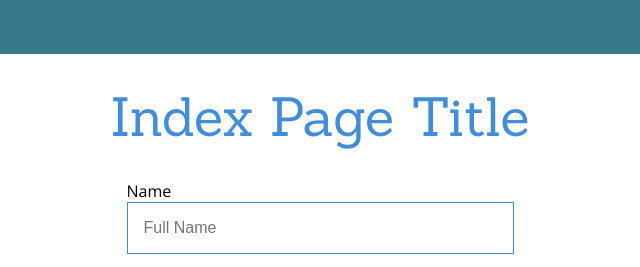
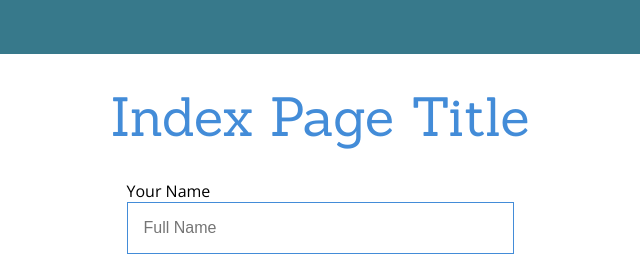
Before and after one commit to aharvard/invention-convention, a Gatsby site: page / in a window 1280 px wide. Shown: the top 267 px of the page, 320-960 px from the left. Built offline with nearby package versions, Linux system fonts and the light colour scheme; Gatsby itself is replaced by a stand-in of ours.

Commit message:
small edit

```diff
--- a/src/components/form/index.js
+++ b/src/components/form/index.js
@@ -34,7 +34,7 @@ const Form = () => {
       <input type="hidden" name="partnerForm" value="partnerForm" />
 
       <div className="field">
-        <label htmlFor="name">Name</label>
+        <label htmlFor="name">Your Name</label>
         <input
           id="name"
           name="name"
```
